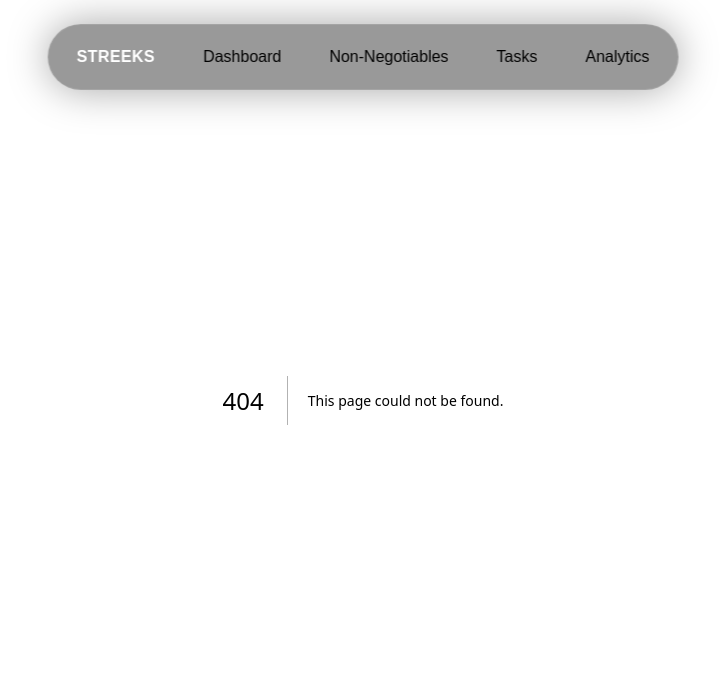
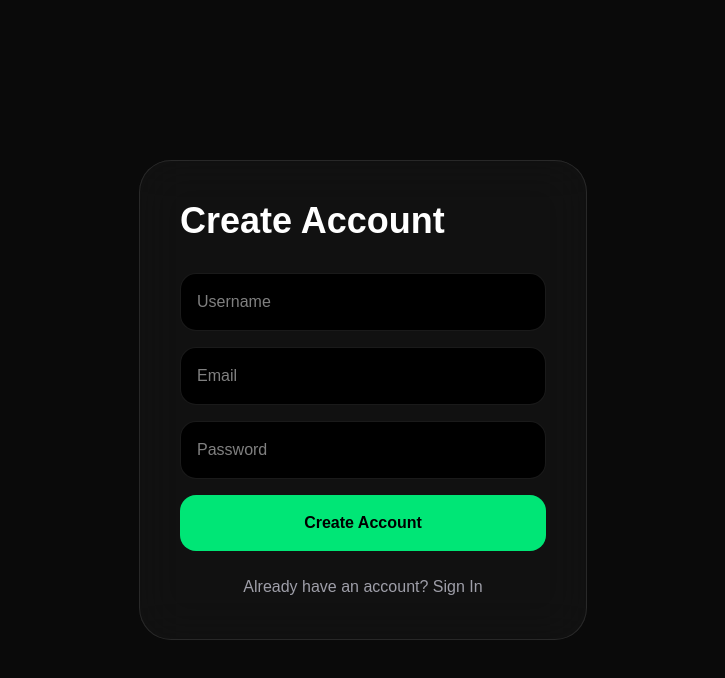
Before and after one commit to Ayushmanzzz/Streeks, a Next.js app in the folder frontend/: page /signup in a window 1280 px wide. Before the commit this address had no page. Shown: the top 678 px of the page, without its empty margins (277-1002 px from the left). Built offline with nearby package versions, Linux system fonts and the light colour scheme.

Commit message:
Implement signup functionality, add validation for required fields, and enhance login page with redirection for authenticated users

```diff
--- a/frontend/app/analytics/page.tsx
+++ b/frontend/app/analytics/page.tsx
@@ -1,6 +1,8 @@
 "use client";
 
 import { useEffect, useState } from "react";
+
+import Navbar from "@/components/Navbar";
 
 import Link from "next/link";
 
@@ -11,7 +13,6 @@ import {
 } from "@/services/analytics";
 
 export default function AnalyticsPage() {
-
   const [dailyWin, setDailyWin] =
     useState(false);
 
@@ -74,17 +75,21 @@ export default function AnalyticsPage() {
   }
 
   return (
-    <main className="min-h-screen bg-[#0A0A0A] text-white p-10">
+    <main className="min-h-screen bg-[#0A0A0A] text-white">
+
+      <Navbar />
+
+      <div className="mx-auto max-w-[1600px] px-10 py-20">
 
         <Link
           href="/"
           className="
-          mb-8
             inline-flex
             items-center
             text-zinc-500
             transition
             hover:text-white
+            mb-8
           "
         >
           ← Back to Dashboard
@@ -94,7 +99,11 @@ export default function AnalyticsPage() {
           Analytics
         </h1>
 
-      <div className="mt-12 grid gap-6 md:grid-cols-3">
+        <p className="mt-4 text-zinc-500">
+          Track consistency. Measure execution.
+        </p>
+
+        <div className="mt-12 grid gap-6 md:grid-cols-2 xl:grid-cols-3">
 
           <div className="rounded-[32px] border border-white/10 bg-white/[0.03] p-8">
             <p className="text-zinc-500">
@@ -137,51 +146,72 @@ export default function AnalyticsPage() {
             </h2>
           </div>
 
-      </div>
-
-      <div
-        className="
-          mt-10
-          rounded-[32px]
-          border
-          border-white/10
-          bg-white/[0.03]
-          p-8
-        "
-      >
-        <h2 className="text-3xl font-bold">
-          Weekly Summary
-        </h2>
-
-        <div className="mt-8 grid gap-6 md:grid-cols-2">
-
-          <div>
+          <div className="rounded-[32px] border border-white/10 bg-white/[0.03] p-8">
             <p className="text-zinc-500">
               Tasks Completed
             </p>
 
-            <h3 className="mt-2 text-4xl font-bold">
+            <h2 className="mt-3 text-5xl font-bold">
               {
                 weeklySummary
                   ?.tasks_completed_this_week
               }
-            </h3>
+            </h2>
           </div>
 
-          <div>
+          <div className="rounded-[32px] border border-white/10 bg-white/[0.03] p-8">
             <p className="text-zinc-500">
               Non-Negotiables Completed
             </p>
 
-            <h3 className="mt-2 text-4xl font-bold">
+            <h2 className="mt-3 text-5xl font-bold">
               {
                 weeklySummary
                   ?.non_negotiables_completed_this_week
               }
-            </h3>
+            </h2>
+          </div>
+
+          <div className="rounded-[32px] border border-white/10 bg-white/[0.03] p-8">
+            <p className="text-zinc-500">
+              Active Tasks
+            </p>
+
+            <h2 className="mt-3 text-5xl font-bold">
+              {
+                weeklySummary
+                  ?.active_tasks
+              }
+            </h2>
           </div>
 
         </div>
+
+        <div className="mt-6">
+
+          <div className="rounded-[32px] border border-white/10 bg-white/[0.03] p-8">
+
+            <p className="text-zinc-500">
+              Overdue Tasks
+            </p>
+
+            <h2
+              className={`mt-3 text-5xl font-bold ${
+                weeklySummary?.overdue_tasks > 0
+                  ? "text-red-400"
+                  : "text-[#00E676]"
+              }`}
+            >
+              {
+                weeklySummary
+                  ?.overdue_tasks
+              }
+            </h2>
+
+          </div>
+
+        </div>
+
       </div>
 
     </main>
--- a/frontend/app/layout.tsx
+++ b/frontend/app/layout.tsx
@@ -31,7 +31,7 @@ export default function RootLayout({
       >
         <body className="min-h-full flex flex-col">
 
-          <Navbar />
+
 
           {children}
 
--- a/frontend/app/login/page.tsx
+++ b/frontend/app/login/page.tsx
@@ -1,12 +1,26 @@
 "use client";
 
-import { useState } from "react";
-import { useRouter } from "next/navigation";
+import {
+  useEffect,
+  useState
+} from "react";
+
+import Link from "next/link";
 
 import { login } from "@/services/auth";
 
 export default function LoginPage() {
-  const router = useRouter();
+
+  useEffect(() => {
+
+    const token =
+      localStorage.getItem("token");
+
+    if (token) {
+      window.location.href = "/";
+    }
+
+  }, []);
 
   const [email, setEmail] =
     useState("");
@@ -29,20 +43,30 @@ export default function LoginPage() {
       setLoading(true);
       setError("");
 
-      await login(email, password);
+      await login(
+        email,
+        password
+      );
 
-      window.location.href = "/";
+      window.location.href =
+        "/";
+
     } catch {
+
       setError(
         "Invalid email or password"
       );
+
     } finally {
+
       setLoading(false);
+
     }
   }
 
   return (
     <main className="flex min-h-screen items-center justify-center bg-[#0A0A0A] text-white">
+
       <form
         onSubmit={handleLogin}
         className="
@@ -56,6 +80,7 @@ export default function LoginPage() {
           backdrop-blur-xl
         "
       >
+
         <h1 className="mb-8 text-4xl font-bold">
           STREEKS
         </h1>
@@ -66,7 +91,9 @@ export default function LoginPage() {
             placeholder="Email"
             value={email}
             onChange={(e) =>
-              setEmail(e.target.value)
+              setEmail(
+                e.target.value
+              )
             }
             className="
               w-full
@@ -86,7 +113,9 @@ export default function LoginPage() {
             placeholder="Password"
             value={password}
             onChange={(e) =>
-              setPassword(e.target.value)
+              setPassword(
+                e.target.value
+              )
             }
             className="
               w-full
@@ -122,7 +151,22 @@ export default function LoginPage() {
             ? "Signing In..."
             : "Sign In"}
         </button>
+
+        <div className="mt-6 text-center text-zinc-400">
+          Don't have an account?{" "}
+          <Link
+            href="/signup"
+            className="
+              text-[#00E676]
+              hover:underline
+            "
+          >
+            Create one
+          </Link>
+        </div>
+
       </form>
+
     </main>
   );
 }
--- a/frontend/app/non-negotiables/page.tsx
+++ b/frontend/app/non-negotiables/page.tsx
@@ -1,11 +1,15 @@
 "use client";
 
 import { useEffect, useState } from "react";
+
+import Navbar from "@/components/Navbar";
+
 import Link from "next/link";
 import {
   getNonNegotiables,
   createNonNegotiable,
-  archiveNonNegotiable
+  archiveNonNegotiable,
+  updateNonNegotiable
 } from "@/services/nonNegotiables";
 
 import {
@@ -47,37 +51,68 @@ export default function NonNegotiablesPage() {
   const [unit, setUnit] =
     useState("");
 
+    const [editingHabit, setEditingHabit] =
+    useState<NonNegotiable | null>(null);
+
     async function handleCreate() {
       try {
         if (!title.trim()) {
           alert("Title is required");
           return;
         }
+
         if (!unit.trim()) {
           alert("Unit is required");
           return;
         }
 
+        if (editingHabit) {
+
+          await updateNonNegotiable(
+            editingHabit.id,
+            {
+              title,
+              description,
+              target_value:
+                targetValue,
+              unit,
+            }
+          );
+
+        } else {
+
           await createNonNegotiable({
             title,
             description,
-        target_value: targetValue,
+            target_value:
+              targetValue,
             unit,
           });
+
+        }
 
         const updated =
           await getNonNegotiables();
 
         setHabits(updated);
 
+        setEditingHabit(
+          null
+        );
+
         setTitle("");
+
         setDescription("");
+
         setTargetValue(1);
+
         setUnit("");
+
       } catch (error) {
         console.error(error);
       }
     }
+
 
   async function handleArchive(
     id: number
@@ -152,6 +187,9 @@ export default function NonNegotiablesPage() {
 
   return (
     <main className="min-h-screen bg-[#0A0A0A] text-white">
+
+      <Navbar />
+
       <div className="mx-auto max-w-[1400px] px-10 py-20">
       <Link
         href="/"
@@ -317,6 +355,30 @@ export default function NonNegotiablesPage() {
               </button>
 
               <button
+                onClick={(e) => {
+                  e.preventDefault();
+                  e.stopPropagation();
+
+                  setEditingHabit(
+                    habit
+                  );
+
+                  setTitle(
+                    habit.title
+                  );
+
+                  setDescription(
+                    habit.description
+                  );
+
+                  setTargetValue(
+                    habit.target_value
+                  );
+
+                  setUnit(
+                    habit.unit
+                  );
+                }}
                 className="
                   rounded-xl
                   border
@@ -455,7 +517,11 @@ export default function NonNegotiablesPage() {
                 text-black
               "
             >
-              Create System
+              {
+                editingHabit
+                  ? "Update System"
+                  : "Create System"
+              }
             </button>
 
           </div>
--- /dev/null
+++ b/frontend/app/signup/page.tsx
@@ -0,0 +1,229 @@
+"use client";
+
+import {
+  useEffect,
+  useState
+} from "react";
+
+import Link from "next/link";
+
+import { signup } from "@/services/auth";
+
+export default function SignupPage() {
+
+  useEffect(() => {
+
+    const token =
+      localStorage.getItem("token");
+
+    if (token) {
+      window.location.href = "/";
+    }
+
+  }, []);
+
+  const [username, setUsername] =
+    useState("");
+
+  const [email, setEmail] =
+    useState("");
+
+  const [password, setPassword] =
+    useState("");
+
+  const [loading, setLoading] =
+    useState(false);
+
+  const [error, setError] =
+    useState("");
+
+  const [success, setSuccess] =
+    useState("");
+
+  async function handleSignup(
+    e: React.FormEvent
+  ) {
+    e.preventDefault();
+
+    try {
+
+      if (!username.trim()) {
+        alert(
+          "Username is required"
+        );
+        return;
+      }
+
+      if (!email.trim()) {
+        alert(
+          "Email is required"
+        );
+        return;
+      }
+
+      if (!password.trim()) {
+        alert(
+          "Password is required"
+        );
+        return;
+      }
+
+      setLoading(true);
+      setError("");
+      setSuccess("");
+
+      await signup(
+        username,
+        email,
+        password
+      );
+
+      setSuccess(
+        "Account created successfully. Sign in now."
+      );
+
+      setUsername("");
+      setEmail("");
+      setPassword("");
+
+    } catch {
+
+      setError(
+        "Failed to create account"
+      );
+
+    } finally {
+
+      setLoading(false);
+
+    }
+  }
+
+  return (
+    <main className="flex min-h-screen items-center justify-center bg-[#0A0A0A] text-white">
+
+      <form
+        onSubmit={handleSignup}
+        className="
+          w-full
+          max-w-md
+          rounded-[32px]
+          border
+          border-white/10
+          bg-white/[0.03]
+          p-10
+          backdrop-blur-xl
+        "
+      >
+
+        <h1 className="mb-8 text-4xl font-bold">
+          Create Account
+        </h1>
+
+        <input
+          type="text"
+          placeholder="Username"
+          value={username}
+          onChange={(e) =>
+            setUsername(
+              e.target.value
+            )
+          }
+          className="
+            mb-4
+            w-full
+            rounded-2xl
+            border
+            border-white/10
+            bg-black
+            p-4
+          "
+        />
+
+        <input
+          type="email"
+          placeholder="Email"
+          value={email}
+          onChange={(e) =>
+            setEmail(
+              e.target.value
+            )
+          }
+          className="
+            mb-4
+            w-full
+            rounded-2xl
+            border
+            border-white/10
+            bg-black
+            p-4
+          "
+        />
+
+        <input
+          type="password"
+          placeholder="Password"
+          value={password}
+          onChange={(e) =>
+            setPassword(
+              e.target.value
+            )
+          }
+          className="
+            mb-4
+            w-full
+            rounded-2xl
+            border
+            border-white/10
+            bg-black
+            p-4
+          "
+        />
+
+        {error && (
+          <p className="mb-4 text-red-400">
+            {error}
+          </p>
+        )}
+
+        {success && (
+          <p className="mb-4 text-[#00E676]">
+            {success}
+          </p>
+        )}
+
+        <button
+          type="submit"
+          disabled={loading}
+          className="
+            w-full
+            rounded-2xl
+            bg-[#00E676]
+            py-4
+            font-semibold
+            text-black
+          "
+        >
+          {loading
+            ? "Creating..."
+            : "Create Account"}
+        </button>
+
+        <div className="mt-6 text-center text-zinc-400">
+          Already have an account?{" "}
+          <Link
+            href="/login"
+            className="
+              text-[#00E676]
+              hover:underline
+            "
+          >
+            Sign In
+          </Link>
+        </div>
+
+      </form>
+
+    </main>
+  );
+}
--- a/frontend/app/tasks/page.tsx
+++ b/frontend/app/tasks/page.tsx
@@ -53,6 +53,22 @@ export default function TasksPage() {
   }
 
   async function handleCreate() {
+
+    if (!title.trim()) {
+      alert("Title is required");
+      return;
+    }
+
+    if (!description.trim()) {
+      alert("Description is required");
+      return;
+    }
+
+    if (!dueDate) {
+      alert("Due date is required");
+      return;
+    }
+
     try {
       await createTask({
         title,
--- a/frontend/components/Navbar.tsx
+++ b/frontend/components/Navbar.tsx
@@ -8,10 +8,27 @@ export default function Navbar() {
   const pathname =
     usePathname();
 
+    if (
+      pathname === "/login" ||
+      pathname === "/register"
+    ) {
+      return null;
+    }
+
   function isActive(
     path: string
   ) {
     return pathname === path;
+  }
+
+  function handleLogout() {
+
+    localStorage.removeItem(
+      "token"
+    );
+
+    window.location.href =
+      "/login";
   }
 
   return (
@@ -122,6 +139,21 @@ export default function Navbar() {
           Analytics
         </Link>
 
+        <button
+          onClick={handleLogout}
+          className="
+            rounded-full
+            px-5
+            py-3
+            text-red-400
+            transition-all
+            duration-300
+            hover:bg-red-500/10
+          "
+        >
+          Logout
+        </button>
+
       </nav>
 
     </div>
--- a/frontend/services/auth.ts
+++ b/frontend/services/auth.ts
@@ -38,6 +38,35 @@ export async function login(
   return data;
 }
 
+export async function signup(
+  username: string,
+  email: string,
+  password: string
+) {
+  const response = await fetch(
+    "http://127.0.0.1:8000/signup",
+    {
+      method: "POST",
+
+      headers: {
+        "Content-Type":
+          "application/json",
+      },
+
+      body: JSON.stringify({
+        username,
+        email,
+        password,
+      }),
+    }
+  );
+
+  const data =
+    await response.json();
+
+  return data;
+}
+
 export async function getMe() {
   return apiFetch("/me");
 }
--- a/frontend/services/nonNegotiables.ts
+++ b/frontend/services/nonNegotiables.ts
@@ -90,3 +90,21 @@ export async function getHeatmap(
     `/non-negotiables/${id}/heatmap`
   );
 }
+
+export async function updateNonNegotiable(
+  id: number,
+  data: {
+    title: string;
+    description: string;
+    target_value: number;
+    unit: string;
+  }
+) {
+  return apiFetch(
+    `/non-negotiables/${id}`,
+    {
+      method: "PATCH",
+      body: JSON.stringify(data),
+    }
+  );
+}
```
Also changed, not shown: 1 other file (tests, documents, lock files or other folders). Lines whose indentation alone changed are shown as unchanged.
